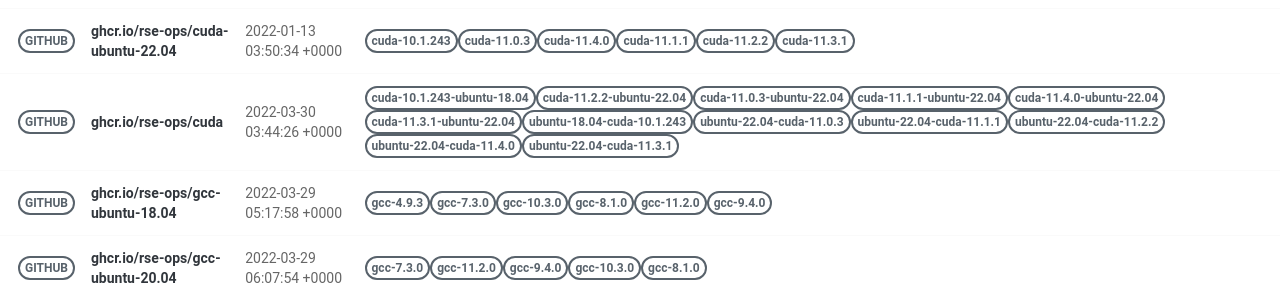
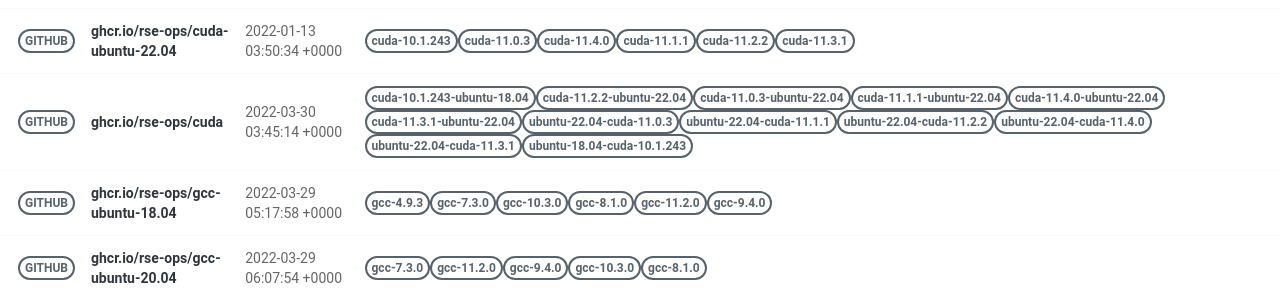
Before and after one commit to rse-ops/docker-images, a Jekyll site: the page built from pages/index.md, in a window 1280 px wide. Shown: the part 421-721 px from the top of the page. Built offline with Jekyll 4.4.1, drawn with Linux system fonts in a browser that asks for light colours; nearby versions of some CDN libraries.

Commit message:
Automated push to update library 2022-03-30

```diff
--- a/_library/ghcr.io-rse-ops-cuda.md
+++ b/_library/ghcr.io-rse-ops-cuda.md
@@ -1,7 +1,7 @@
 ---
 layout: container
 name: ghcr.io/rse-ops/cuda
-updated_at: 2022-03-30 03:44:26.839376
+updated_at: 2022-03-30 03:45:14.903978
 
 
 container_url: https://github.com/orgs/rse-ops/packages/container/package/cuda
```
Also changed, not shown: other parts of _library/ghcr.io-rse-ops-cuda.md (+3 -3 lines).
